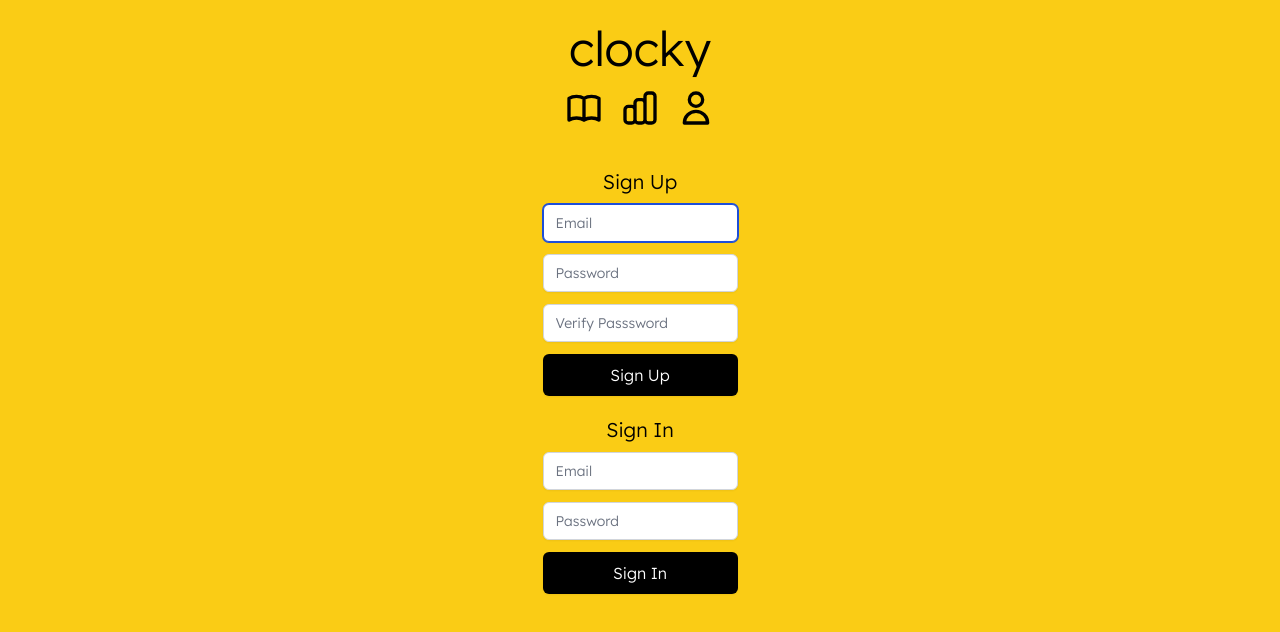
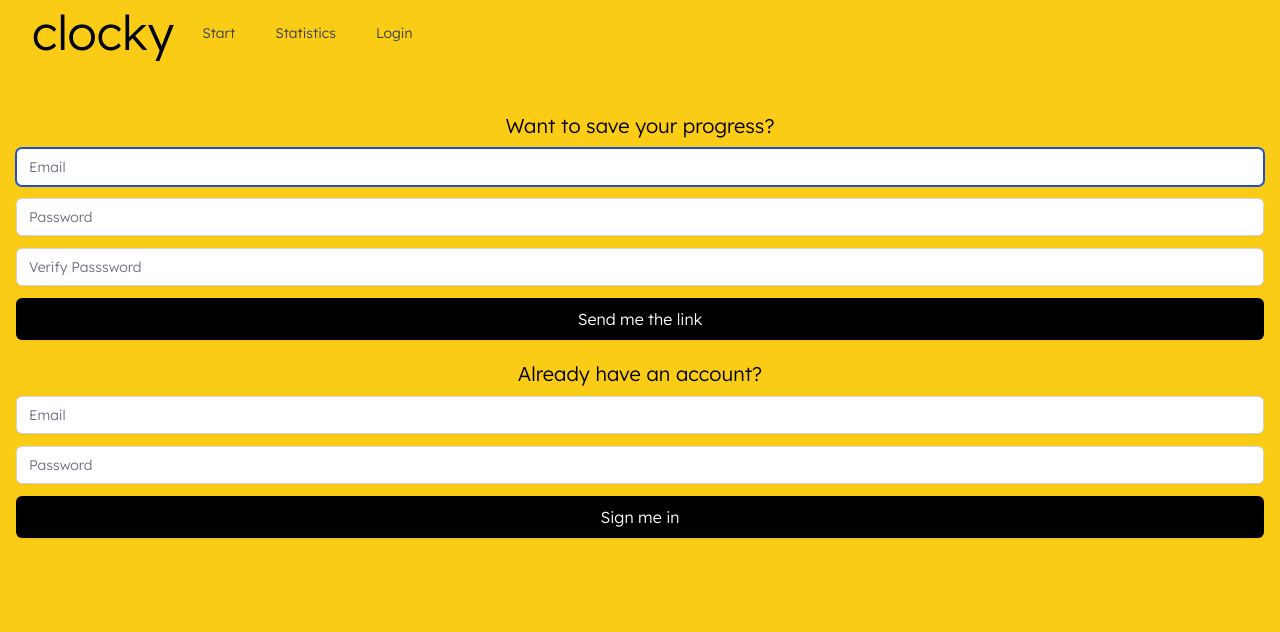
Before and after one commit to Edweis/clocky, a React (Vite) app: page /login in a window 1280 px wide. Shown: the top 632 px of the page. Built offline with nearby package versions, Linux system fonts and the light colour scheme; what @aws-amplify/core would draw is missing.

Commit message:
full login

```diff
--- a/package.json
+++ b/package.json
@@ -17,6 +17,7 @@
     "@aws-sdk/client-sts": "^3.137.0",
     "@aws-sdk/lib-storage": "^3.135.0",
     "@cloudflare/workers-types": "^3.14.0",
+    "@headlessui/react": "^1.6.6",
     "@heroicons/react": "^1.0.6",
     "@hookform/resolvers": "^2.9.5",
     "classnames": "^2.3.1",
--- a/src/components/Button.tsx
+++ b/src/components/Button.tsx
@@ -9,7 +9,8 @@ export default function Button(
     <button
       type="button"
       className={cn(
-        'h-[42px] text-center items-center px-6 border border-transparent text-base font-medium rounded-md shadow-sm text-white bg-black hover:bg-gray-800 focus:outline-none focus:ring-4 focus:ring-offset-2 focus:ring-indigo-500',
+        'h-[42px] text-center items-center px-6 border border-transparent text-base font-medium rounded-md shadow-sm text-white bg-black ',
+        'disabled:text-gray-400 hover:bg-gray-800 focus:outline-none focus:ring-4 focus:ring-offset-2 focus:ring-indigo-500',
         className,
         { 'flex justify-center': loading },
       )}
--- /dev/null
+++ b/src/components/Menu.tsx
@@ -0,0 +1,79 @@
+import { Disclosure } from '@headlessui/react';
+import { MenuIcon, XIcon } from '@heroicons/react/outline';
+import cn from 'classnames';
+import { Link, useLocation } from 'react-router-dom';
+
+const DESKTOP_MENU =
+  'border-transparent text-gray-700 hover:border-blue-300 hover:text-black inline-flex items-center px-1 pt-1 border-b-2 text-sm font-medium';
+const DESKTOP_MENU_SELECTED = 'border-blue-500 text-blue-700';
+const MOBILE_MENU =
+  'border-transparent text-gray-500 hover:bg-black hover:border-blue-300 hover:text-white block pl-3 pr-4 py-2 border-l-4 text-base font-medium';
+const MOBILE_MENU_SELECTED = ' border-blue-500 text-blue-700';
+const MENU = [
+  { label: 'Start', to: '/' },
+  { label: 'Statistics', to: '/stats' },
+  { label: 'Login', to: '/login' },
+];
+export default function Navbar() {
+  const location = useLocation();
+  console.log({ location });
+  return (
+    <Disclosure as="nav" className="">
+      {({ open }) => (
+        <>
+          <div className="max-w-7xl mx-auto px-2 sm:px-6 lg:px-8">
+            <div className="relative flex justify-between h-16">
+              <div className="absolute inset-y-0 left-0 flex items-center sm:hidden">
+                <Disclosure.Button
+                  className={cn(
+                    'inline-flex items-center justify-center p-2 rounded-md text-black ',
+                    'hover:text-white hover:bg-black focus:outline-none focus:ring-2 focus:ring-inset focus:ring-indigo-500',
+                  )}
+                >
+                  {open ? (
+                    <XIcon className="block h-6 w-6" aria-hidden="true" />
+                  ) : (
+                    <MenuIcon className="block h-6 w-6" aria-hidden="true" />
+                  )}
+                </Disclosure.Button>
+              </div>
+              <div className="flex-1 flex items-center justify-center sm:items-stretch sm:justify-start">
+                <div className="flex-shrink-0 flex items-center">
+                  <span className="w-auto text-5xl">clocky</span>
+                </div>
+                <div className="hidden sm:ml-6 sm:flex sm:space-x-8">
+                  {MENU.map((m) => (
+                    <Link
+                      key={m.label}
+                      to={m.to}
+                      className={cn(DESKTOP_MENU, {
+                        [DESKTOP_MENU_SELECTED]: m.to === location.pathname,
+                      })}
+                    >
+                      {m.label}
+                    </Link>
+                  ))}
+                </div>
+              </div>
+            </div>
+          </div>
+          <Disclosure.Panel className="sm:hidden">
+            <div className="pt-2 pb-4 space-y-1">
+              {MENU.map((m) => (
+                <Disclosure.Button
+                  as={Link}
+                  to={m.to}
+                  className={cn(MOBILE_MENU, {
+                    [MOBILE_MENU_SELECTED]: m.to === location.pathname,
+                  })}
+                >
+                  {m.label}
+                </Disclosure.Button>
+              ))}
+            </div>
+          </Disclosure.Panel>
+        </>
+      )}
+    </Disclosure>
+  );
+}
--- a/src/pages/App.tsx
+++ b/src/pages/App.tsx
@@ -8,13 +8,16 @@ import Stats from './Stats';
 import '../lib/auth';
 import Reader from './Reader';
 import Login from './Login';
+import Navbar from '../components/Menu';
 
 dayjs.extend(relativeTime);
 
 function App() {
   return (
-    <div className="container mx-auto pt-2 px-2 bg-yellow-400">
-      <div>
+    <>
+      <Navbar />
+      <div className="container mx-auto pt-2 px-4 bg-yellow-400">
+        {/* <div>
         <h1 className="text-5xl my-4 text-center">clocky</h1>
         <h3 className="flex gap-4 justify-center">
           <Link to="/">
@@ -27,7 +30,7 @@ function App() {
             <UserIcon className="h-10" />
           </Link>
         </h3>
-      </div>
+      </div> */}
         <div className="grid gap-4">
           <Routes>
             <Route path="/login" element={<Login />} />
@@ -38,6 +41,7 @@ function App() {
           </Routes>
         </div>
       </div>
+    </>
   );
 }
 export default App;
--- a/src/pages/Login/SignIn.tsx
+++ b/src/pages/Login/SignIn.tsx
@@ -32,7 +32,7 @@ export default function SignIn() {
     ),
   );
   return (
-    <div className="grid gap-3 justify-center">
+    <div className="grid gap-3 ">
       <Input
         placeholder="Email"
         type="email"
@@ -47,7 +47,7 @@ export default function SignIn() {
         errorMessage={form.formState.errors.password?.message}
       />
       <Button onClick={signIn} loading={loading}>
-        Sign In
+        Sign me in
       </Button>
       {error && <div className="text-red-700">{error}</div>}
     </div>
--- /dev/null
+++ b/src/pages/Login/SignUp/Challenge.tsx
@@ -0,0 +1,51 @@
+import { yupResolver } from '@hookform/resolvers/yup';
+import { useForm } from 'react-hook-form';
+import * as yup from 'yup';
+import { Auth } from '@aws-amplify/auth';
+import { useState } from 'react';
+import { Router, useNavigate, useRoutes } from 'react-router-dom';
+import Button from '../../../components/Button';
+import Input from '../../../components/Input';
+import useLoading from '../../../lib/use-loading';
+
+const schema = yup
+  .object({ code: yup.string().min(6).max(6).required() })
+  .required();
+
+type FormT = yup.InferType<typeof schema>;
+export default function Challenge(props: {
+  username: string;
+  onSubmit: () => void;
+}) {
+  const navigate = useNavigate();
+  const form = useForm<FormT>({
+    resolver: yupResolver(schema),
+  });
+  const [error, setError] = useState<string | undefined>();
+  const [loading, signUp] = useLoading(
+    form.handleSubmit(async (data) => {
+      await Auth.confirmSignUp(props.username, data.code).catch((e) =>
+        setError(e.message),
+      );
+      props.onSubmit();
+      navigate('/');
+    }),
+  );
+  console.log({ error, loading });
+  return (
+    <div className="grid gap-3">
+      <Input
+        type="text"
+        placeholder="Code recieved by email"
+        autoFocus
+        {...form.register('code')}
+        errorMessage={form.formState.errors.code?.message}
+      />
+
+      <Button onClick={signUp} loading={loading}>
+        Complete sign up &amp; login
+      </Button>
+      {error && <div className="text-red-700">{error}</div>}
+    </div>
+  );
+}
--- a/src/pages/Login/SignUp.tsx
+++ b/src/pages/Login/SignUp/Register.tsx
@@ -3,9 +3,9 @@ import { useForm } from 'react-hook-form';
 import * as yup from 'yup';
 import { Auth } from '@aws-amplify/auth';
 import { useState } from 'react';
-import Button from '../../components/Button';
-import Input from '../../components/Input';
-import useLoading from '../../lib/use-loading';
+import Button from '../../../components/Button';
+import Input from '../../../components/Input';
+import useLoading from '../../../lib/use-loading';
 
 const schema = yup
   .object({
@@ -17,20 +17,30 @@ const schema = yup
       .required(),
   })
   .required();
-type FromT = yup.InferType<typeof schema>;
-export default function SignUp() {
-  const form = useForm<FromT>({
+
+type FormT = yup.InferType<typeof schema>;
+export default function Register(props: {
+  onSubmit: (username: string) => void;
+}) {
+  const form = useForm<FormT>({
     resolver: yupResolver(schema),
   });
   const [error, setError] = useState<string | undefined>();
   const [loading, signUp] = useLoading(
-    form.handleSubmit((data: FromT) =>
-      Auth.signUp(data).catch((e) => setError(e.message)),
+    form.handleSubmit((data) =>
+      Auth.signUp({
+        username: data.username,
+        password: data.password,
+        attributes: { email: data.username },
+        autoSignIn: { enabled: true },
+      })
+        .then(() => props.onSubmit(data.username))
+        .catch((e) => setError(e.message)),
     ),
   );
   console.log({ error, loading });
   return (
-    <div className="grid gap-3 justify-center">
+    <div className="grid gap-3">
       <Input
         placeholder="Email"
         type="email"
@@ -52,7 +62,7 @@ export default function SignUp() {
         errorMessage={form.formState.errors.confirmation?.message}
       />
       <Button onClick={signUp} loading={loading}>
-        Sign Up
+        Send me the link
       </Button>
       {error && <div className="text-red-700">{error}</div>}
     </div>
--- /dev/null
+++ b/src/pages/Login/SignUp/index.tsx
@@ -0,0 +1,21 @@
+import { useState } from 'react';
+import Challenge from './Challenge';
+import Register from './Register';
+
+type State = { state: 'register' } | { state: 'challenge'; username: string };
+export default function SignUp() {
+  const [state, setState] = useState<State>({ state: 'register' });
+  if (state.state === 'register')
+    return (
+      <Register
+        onSubmit={(username) => setState({ state: 'challenge', username })}
+      />
+    );
+  if (state.state === 'challenge')
+    return (
+      <Challenge
+        username={state.username}
+        onSubmit={() => setState({ state: 'register' })}
+      />
+    );
+}
--- a/src/pages/Login/index.tsx
+++ b/src/pages/Login/index.tsx
@@ -5,11 +5,13 @@ export default function Login() {
   return (
     <div className="flex gap-5 flex-col justify-center mt-10">
       <div>
-        <h2 className="text-xl text-center mb-2">Sign Up</h2>
+        <h2 className="text-xl text-center mb-2">
+          Want to save your progress?
+        </h2>
         <SignUp />
       </div>
       <div>
-        <h2 className="text-xl text-center mb-2">Sign In</h2>
+        <h2 className="text-xl text-center mb-2">Already have an account?</h2>
         <SignIn />
       </div>
     </div>
```
Also changed, not shown: 1 other file (tests, documents, lock files or other folders). Lines whose indentation alone changed are shown as unchanged.
